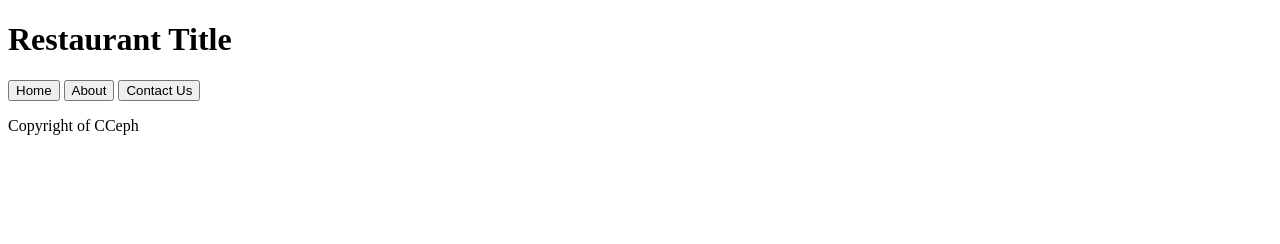
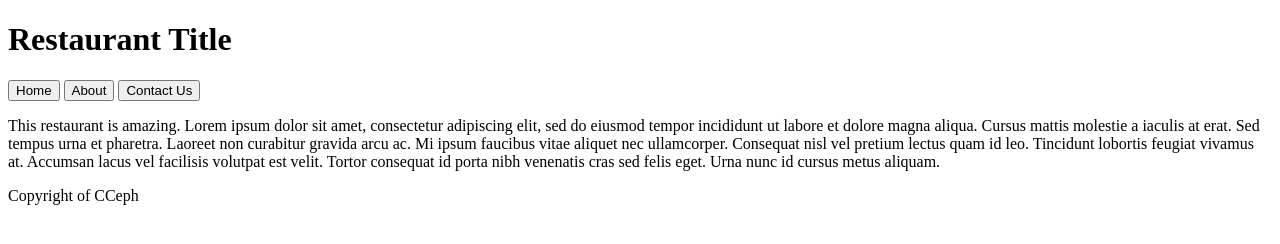
Before and after one commit to CCeph/restaurant-js, a plain HTML site: page index.html in a window 1280 px wide. Drawn offline with Linux system fonts and the light colour scheme.

Commit message:
Add an intro to homepage

```diff
--- a/index.html
+++ b/index.html
@@ -20,6 +20,19 @@
         </div>
         <div class="main">
           <div class="banner"></div>
+          <div class="intro">
+            <p>
+              This restaurant is amazing. Lorem ipsum dolor sit amet,
+              consectetur adipiscing elit, sed do eiusmod tempor incididunt ut
+              labore et dolore magna aliqua. Cursus mattis molestie a iaculis at
+              erat. Sed tempus urna et pharetra. Laoreet non curabitur gravida
+              arcu ac. Mi ipsum faucibus vitae aliquet nec ullamcorper.
+              Consequat nisl vel pretium lectus quam id leo. Tincidunt lobortis
+              feugiat vivamus at. Accumsan lacus vel facilisis volutpat est
+              velit. Tortor consequat id porta nibh venenatis cras sed felis
+              eget. Urna nunc id cursus metus aliquam.
+            </p>
+          </div>
         </div>
         <div class="footer">
           <p>Copyright of CCeph</p>
```
